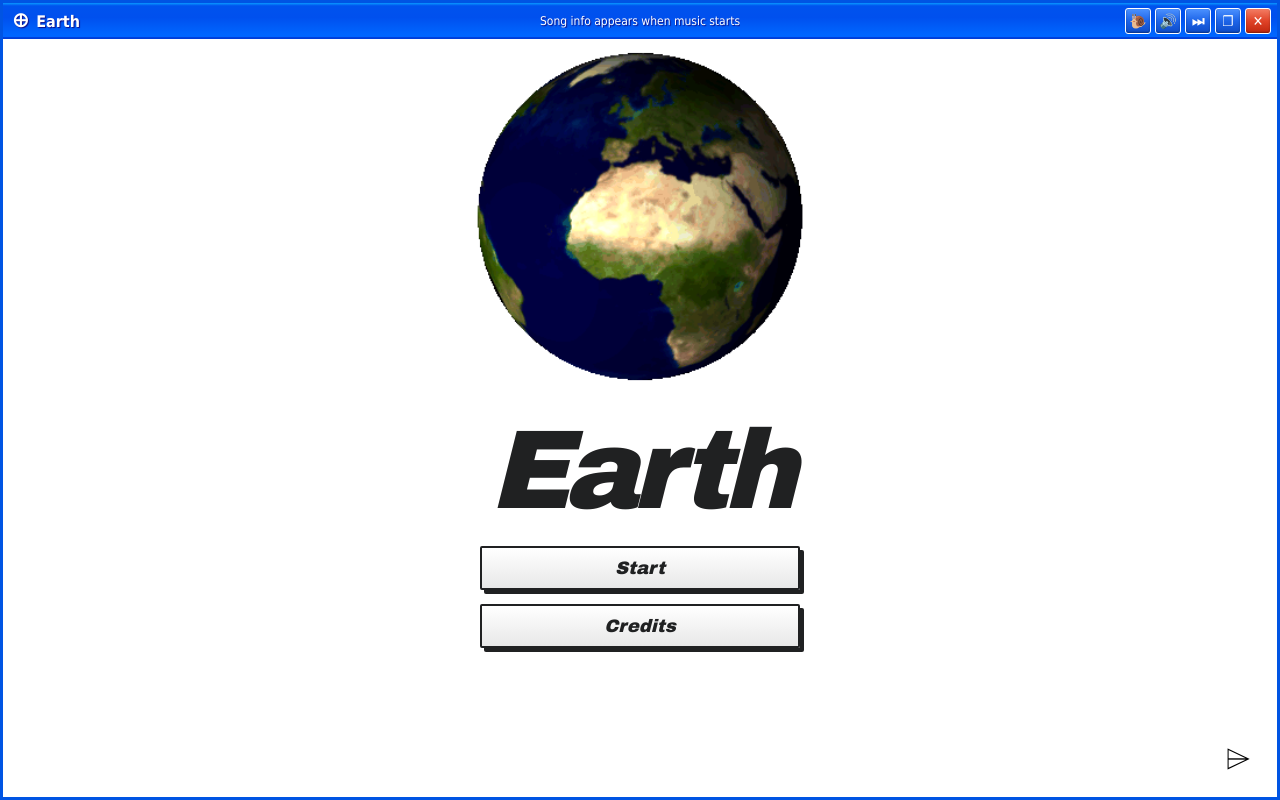
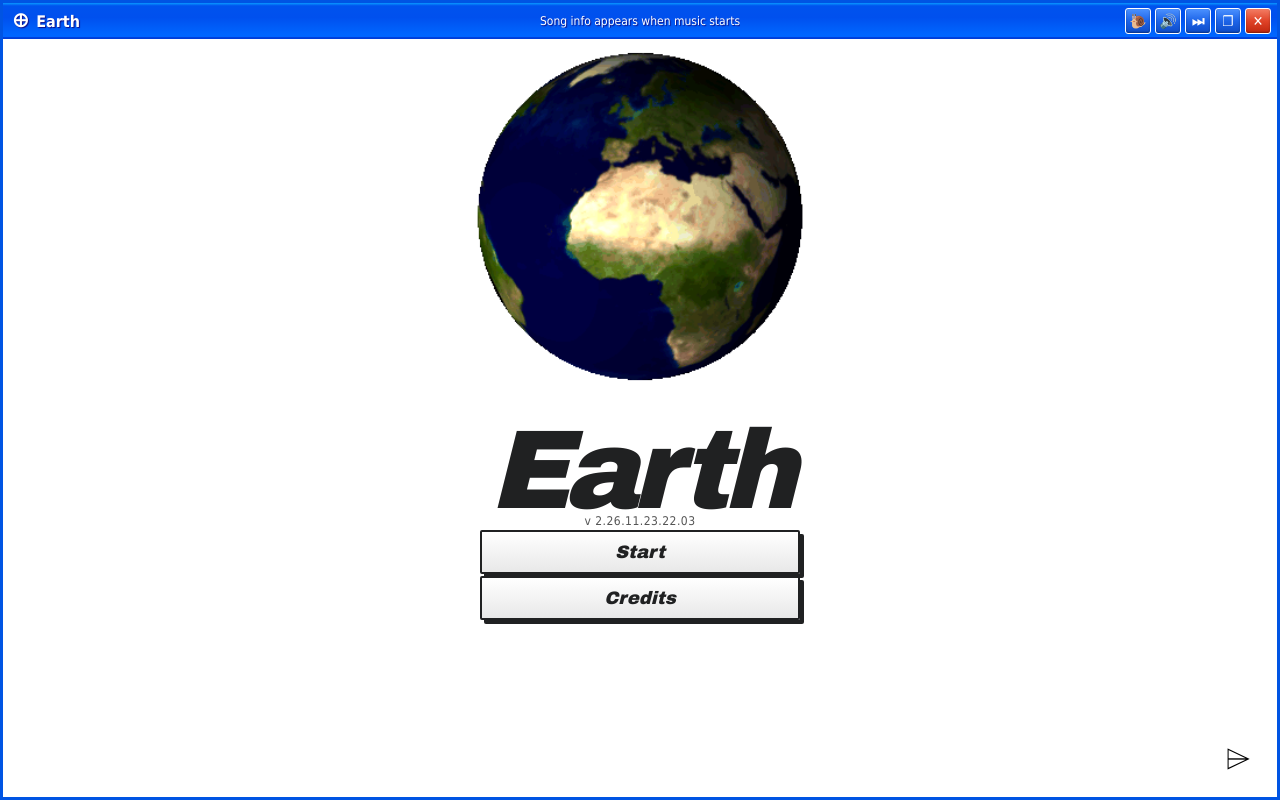
Before and after one commit to antimanojayden-sys/Earthloadingscreen, a plain HTML site: page index.html in a window 1280 px wide. Drawn offline with Linux system fonts and the light colour scheme.

Commit message:
add version history and move button

```diff
--- a/index.html
+++ b/index.html
@@ -176,14 +176,25 @@
       text-shadow: 1px 2px 4px rgba(0, 0, 0, 0.18);
     }
 
+    #menuHome {
+      gap: 2px;
+    }
+
     #menuHome .menu-title {
-      margin-bottom: 0;
+      margin-bottom: -20px;
       font-family: "Arial Black", Arial, sans-serif;
       font-size: clamp(64px, 9vw, 112px);
       font-style: italic;
       font-weight: 900;
       letter-spacing: -0.06em;
       text-shadow: none;
+    }
+
+    .menu-version {
+      color: #555555;
+      font-family: Tahoma, Arial, sans-serif;
+      font-size: 12px;
+      letter-spacing: 0.04em;
     }
 
     #menuHome > .menu-button {
@@ -543,6 +554,7 @@
   <section class="menu-screen" id="menuScreen" aria-label="Main menu">
     <div class="menu-content" id="menuHome">
       <h1 class="menu-title">Earth</h1>
+      <p class="menu-version" id="menuVersion"></p>
       <button class="menu-button" id="startBtn" type="button">Start</button>
       <button class="menu-button" id="creditsBtn" type="button">Credits</button>
     </div>
@@ -625,6 +637,7 @@
     const songInfo = document.getElementById("songInfo");
     const menuScreen = document.getElementById("menuScreen");
     const menuHome = document.getElementById("menuHome");
+    const menuVersion = document.getElementById("menuVersion");
     const creditsView = document.getElementById("creditsView");
     const startBtn = document.getElementById("startBtn");
     const copyPageLinkBtn = document.getElementById("copyPageLinkBtn");
@@ -660,6 +673,30 @@
         songInfo.textContent = "Song playing - " + currentTrack.title + " by " + currentTrack.artist;
       }
     });
+
+    function formatVersion(date) {
+      const year = date.getFullYear();
+      const millennium = Math.floor(year / 1000);
+      const yearInMillennium = year % 1000;
+      const month = String(date.getMonth() + 1).padStart(2, "0");
+      const day = String(date.getDate()).padStart(2, "0");
+      const hour = String(date.getHours()).padStart(2, "0");
+      const minute = String(date.getMinutes()).padStart(2, "0");
+      return "v " + millennium + "." + yearInMillennium + "." + month + "." + day + "." + hour + "." + minute;
+    }
+
+    function updateVersionDisplay() {
+      menuVersion.textContent = formatVersion(new Date());
+    }
+
+    function scheduleVersionUpdate() {
+      updateVersionDisplay();
+      const now = new Date();
+      const delayUntilNextMinute = 60000 - (now.getSeconds() * 1000 + now.getMilliseconds());
+      setTimeout(scheduleVersionUpdate, delayUntilNextMinute);
+    }
+
+    scheduleVersionUpdate();
 
     function getWikipediaSpeedDuration(duration) {
       return duration / (fastWikipediaMode ? wikipediaFastSpeedMultiplier : 1);
```
